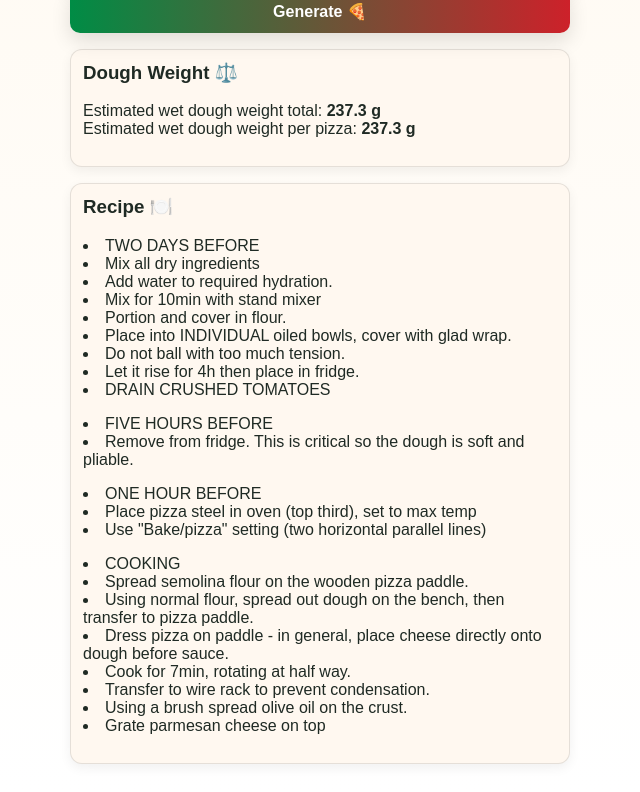
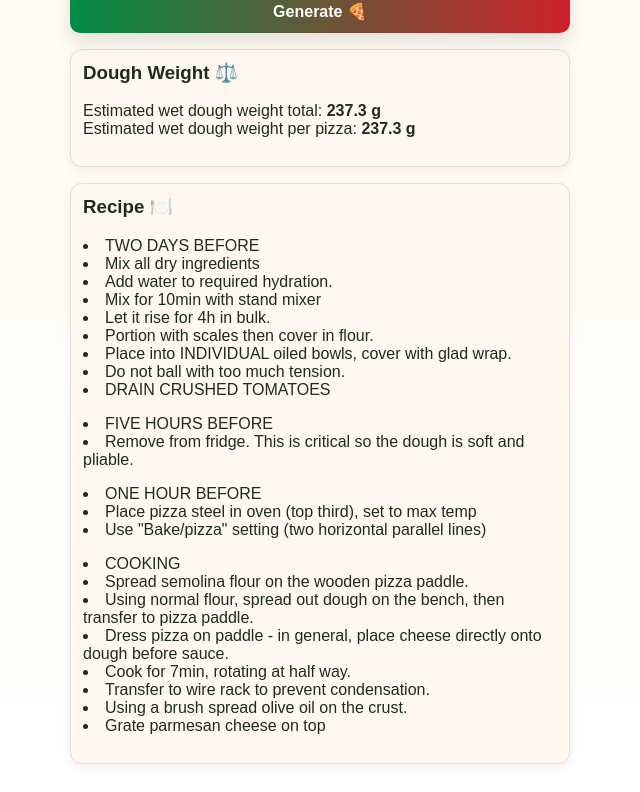
Before and after one commit to Age-of-Machine/Pizza_Recipe, a plain HTML site: page index.html in a window 1280 px wide. Shown: the part 920-1712 px from the top of the page, without its empty margins (320-960 px from the left). Drawn offline with Linux system fonts and the light colour scheme.

Commit message:
Update index.html

```diff
--- a/index.html
+++ b/index.html
@@ -278,10 +278,10 @@ td.num{
       <li>Mix all dry ingredients</li>
       <li>Add water to required hydration.</li>
       <li>Mix for 10min with stand mixer</li>
-      <li>Portion and cover in flour. </li>
+      <li>Let it rise for 4h in bulk.</li>
+      <li>Portion with scales then cover in flour. </li>
       <li>Place into INDIVIDUAL oiled bowls, cover with glad wrap.</li>
       <li>Do not ball with too much tension.</li>
-      <li>Let it rise for 4h then place in fridge.</li>
       <li>DRAIN CRUSHED TOMATOES</li>
     </p>
     <p>
```
